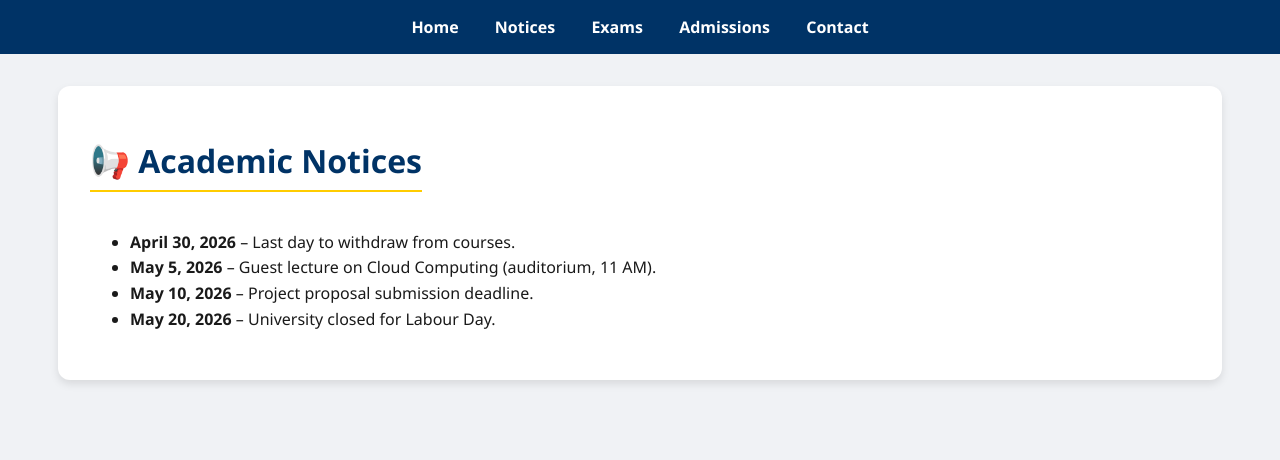
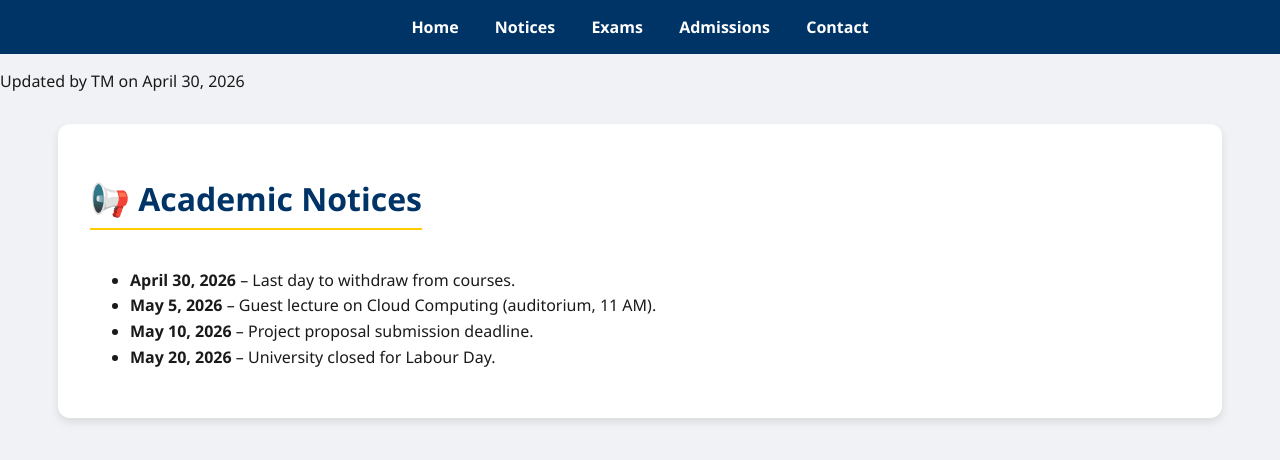
Before and after one commit to ghusharibdev/uni-notice-board, a website: page src/notices.html in a window 1280 px wide. Drawn offline with Linux system fonts and the light colour scheme.

Commit message:
Update notices page - TM contribution

```diff
--- a/src/notices.html
+++ b/src/notices.html
@@ -14,6 +14,7 @@
         <a href="admissions.html">Admissions</a>
         <a href="contact.html">Contact</a>
     </nav>
+    <p>Updated by TM on April 30, 2026</p>
     <div class="container">
         <h1>📢 Academic Notices</h1>
         <ul>
```
